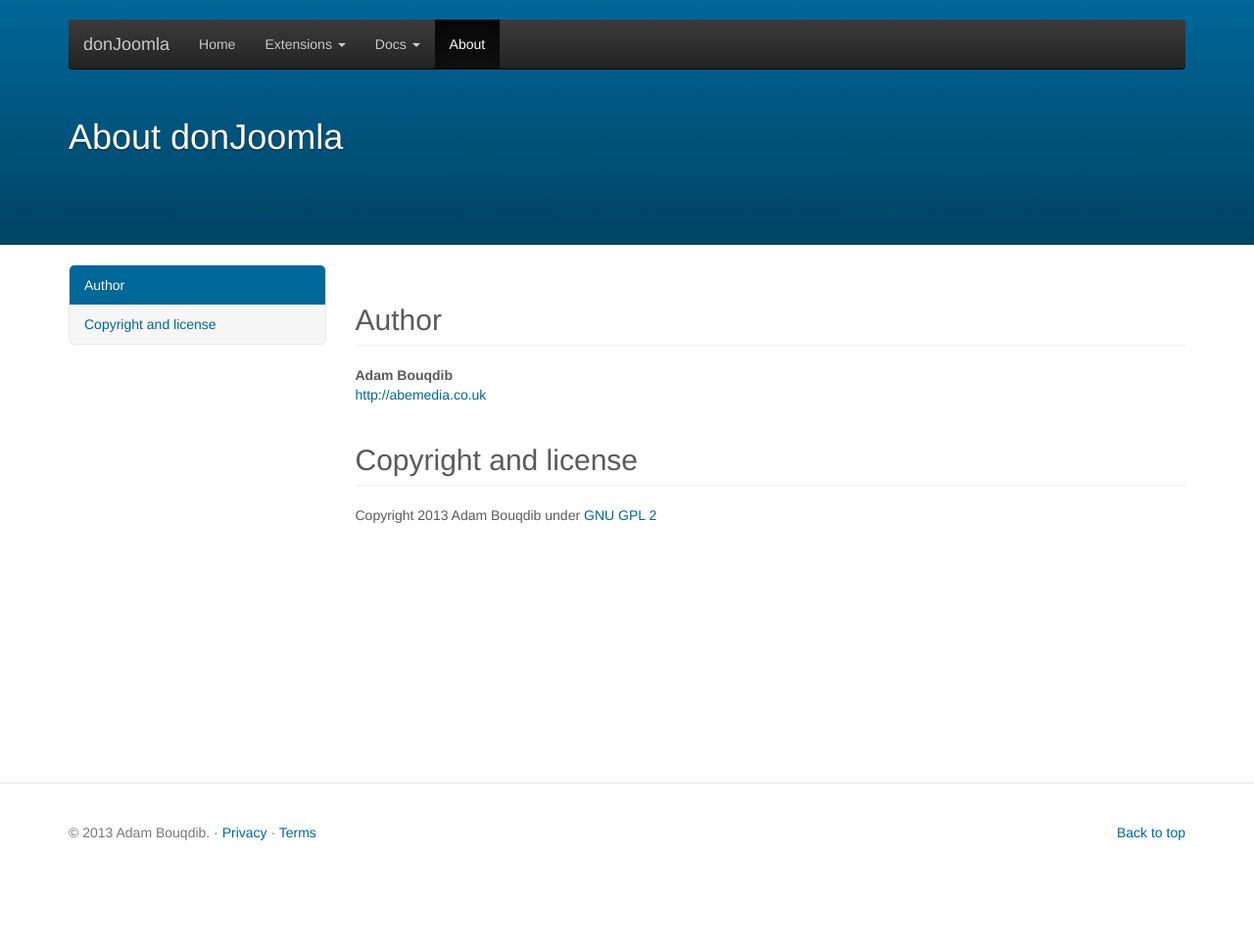
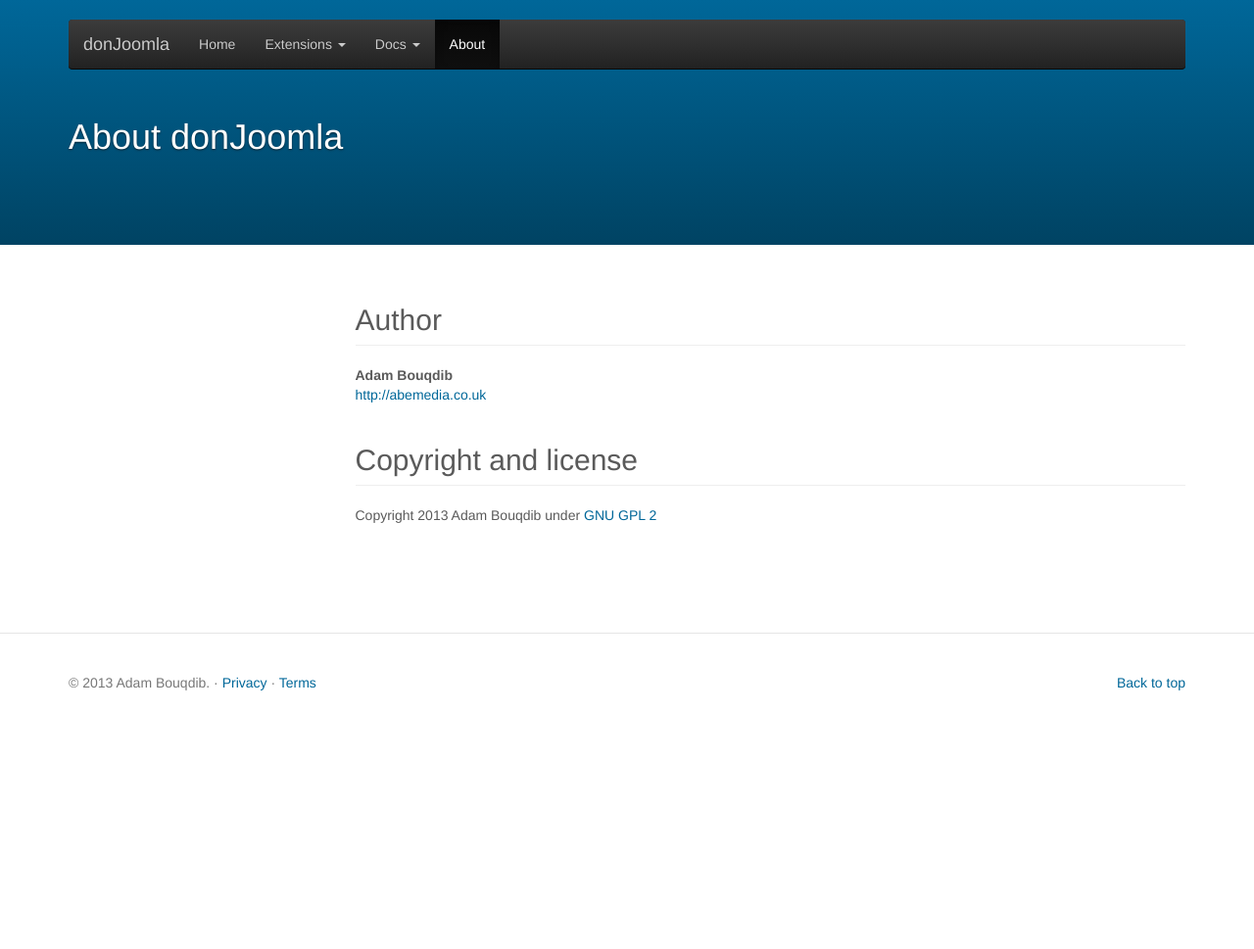
Before and after one commit to donJoomla/donjoomla.github.io, a Jekyll site: the page built from about.html, in a window 1280 px wide. Shown: the whole page at 98% size. Built offline with Jekyll 4.4.1, drawn with Linux system fonts in a browser that asks for light colours; nearby versions of some CDN libraries; after the commit the page ends 900 px from its top, so only the background shows below that; some of the changed lines change nothing that is shown.

Commit message:
Update footer.html

```diff
--- a/_includes/footer.html
+++ b/_includes/footer.html
@@ -7,33 +7,4 @@
   <script src="{{ page.base_url }}js/jquery.tocify.min.js"></script>
   <script src="{{ page.base_url }}js/prettify.js"></script>
   <script src="{{ page.base_url }}js/waypoints.min.js"></script>
-  <script>
-        $(function() {
-
-            var toc = $("#toc").tocify({ selectors: "h2, h3", scrollTo:70, highlightOffset:70 }).data("toc-tocify");
-            prettyPrint();
-            $(".optionName").popover({ trigger: "hover" });
-
-        });
-
-	$('#main').waypoint(function(direction) {
-	  if(direction == 'down') {
-		  $('#navbar').fadeOut(0).removeClass('navbar-static-top').addClass('navbar-fixed-top').fadeIn("slow");
-		  $('#sidebar').addClass('affix');
-	  }
-	  else if(direction == 'up') {
-		  $('#navbar').fadeOut("fast", function(){ $(this).removeClass('navbar-fixed-top').addClass('navbar-static-top').fadeIn(0) });
-		  $('#sidebar').removeClass('affix');
-	  }
-	}, { offset: 70 });
-	$('#base').waypoint(function(direction) {
-	  if(direction == 'down') {
-		  $('footer').addClass('affix');
-		  $('base').height(201);
-	  }
-	  else if(direction == 'up') {
-		  $('footer').removeClass('affix');
-		  $('base').height(0);
-	  }
-	}, { offset: 'bottom-in-view' });
-    </script>
+  <script src="{{ page.base_url }}js/stuff.js"></script>
```
